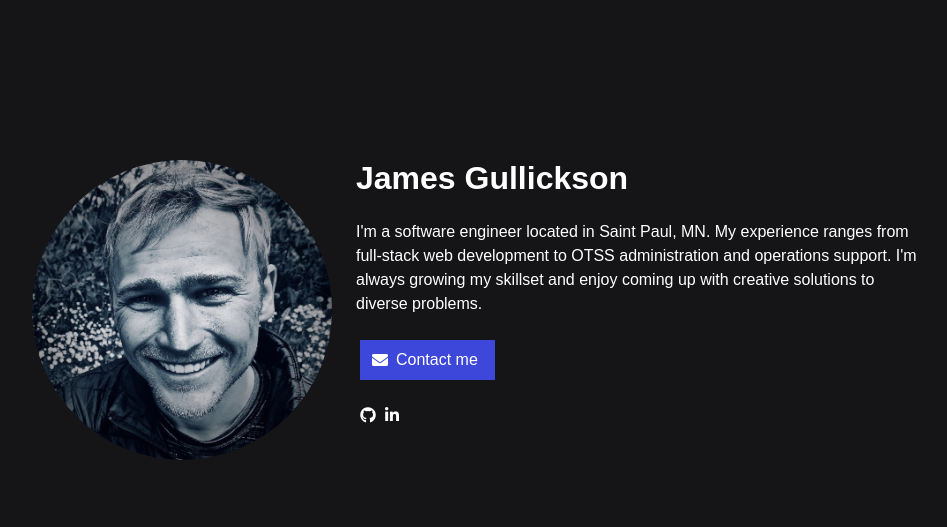
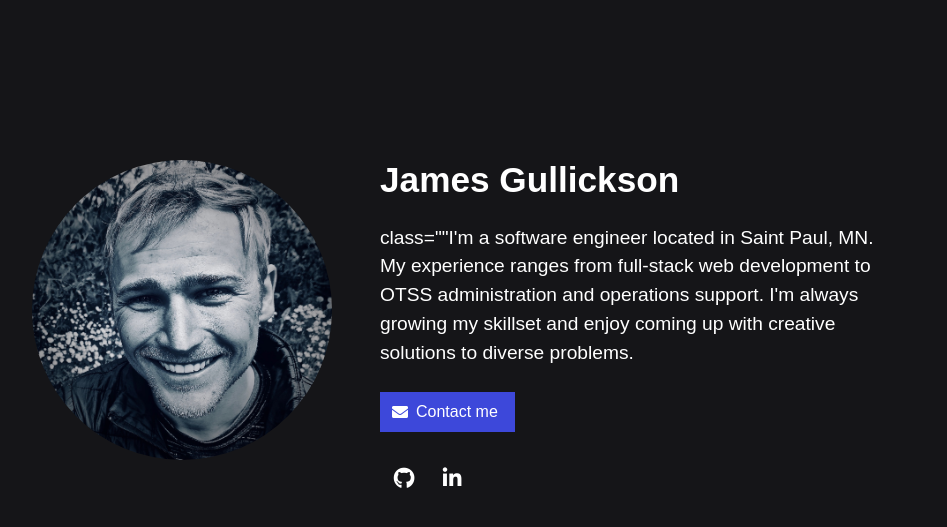
Before and after one commit to jgullickson/portfolio, a Flask app: page /about/ in a window 1280 px wide. Shown: the part 52-579 px from the top of the page, without its empty margins (164-1111 px from the left). Run offline with Flask 2, Linux system fonts and the light colour scheme; some libraries are stand-ins or nearby versions; some web fonts are replaced.

Commit message:
larger icon size and paragraph font in about page; padding on about page text

```diff
--- a/portfolio_app/static/sass/about.scss
+++ b/portfolio_app/static/sass/about.scss
@@ -37,6 +37,11 @@
       margin: auto;
 }
 
+.about-text-content p {
+    font-size: 1.2rem;
+}
+
 h1 {
     color: white !important;
+    font-size: 2.2rem !important;
 }
--- a/portfolio_app/templates/about.html
+++ b/portfolio_app/templates/about.html
@@ -18,13 +18,13 @@
             </div>
         </div>
         <div class="column is-6">
-            <div class="about-text-content">
+            <div class="about-text-content px-5">
                 <h1 class="title">James Gullickson</h1>
-                <p>I'm a software engineer located in Saint Paul, MN. My experience ranges from full-stack web development to OTSS administration and operations support. I'm always growing my skillset and enjoy coming up with creative solutions to diverse problems.</p>
+                <p> class=""I'm a software engineer located in Saint Paul, MN. My experience ranges from full-stack web development to OTSS administration and operations support. I'm always growing my skillset and enjoy coming up with creative solutions to diverse problems.</p>
 
                 <div class="level mt-5 ">
                     <div class="level-left">
-                        <a href="/contact" class="button is-primary has-text-white mx-1">
+                        <a href="/contact" class="button is-primary has-text-white">
                             <span class="icon">
                                 <i class="fas fa-envelope"></i>
                             </span>
@@ -43,11 +43,11 @@
                 <div class="level social-links">
                     <div class="level-left">
                      <div class="level-item">
-                        <span class="icon">
-                            <a href="https://github.com/jgullickson"><i class="fab fa-github"></i></a>
+                        <span class="icon is-large">
+                            <a href="https://github.com/jgullickson"><i class="fab fa-github fa-lg"></i></a>
                         </span>
-                        <span class="icon">
-                            <a href="https://www.linkedin.com/in/james-gullickson-35166252/"><i class="fab fa-linkedin-in"></i></a>
+                        <span class="icon is-large">
+                            <a href="https://www.linkedin.com/in/james-gullickson-35166252/"><i class="fab fa-linkedin-in fa-lg"></i></a>
                         </span>
                         <!-- <span class="icon">
                             <a href="https://twitter.com/jtgullickson/"><i class="fab fa-twitter"></i></a>
```
